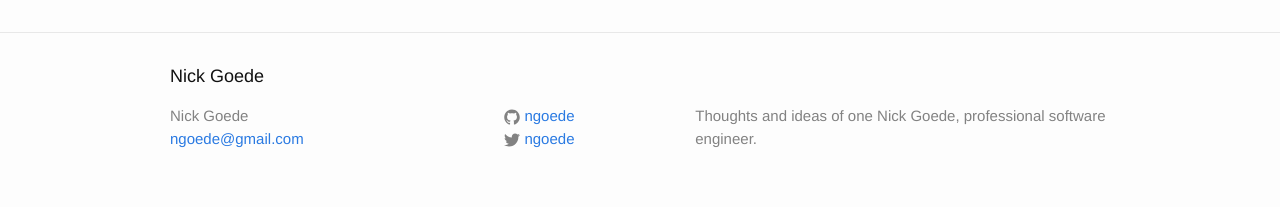
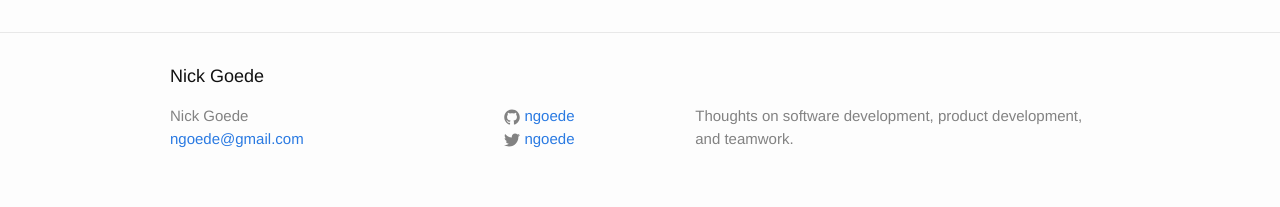
Before and after one commit to ngoede/buildbroke, a Jekyll site: the page built from src/index.html, in a window 1280 px wide. Shown: the part 1563-1770 px from the top of the page. Built offline with Jekyll 4.4.1, drawn with Linux system fonts in a browser that asks for light colours; the list of posts is cut into pages by our own code.

Commit message:
Fix spell checker to ignore gist include. Change blog description

```diff
--- a/src/_config.yml
+++ b/src/_config.yml
@@ -2,8 +2,7 @@
 title: Nick Goede
 email: ngoede@gmail.com
 description: >
-  Thoughts and ideas of one Nick Goede, professional
-  software engineer.
+  Thoughts on software development, product development, and teamwork.
 baseurl: "" # the subpath of your site, e.g. /blog/
 url: "https://www.nickgoede.com" # the base hostname & protocol for your site
 twitter_username: ngoede
```
